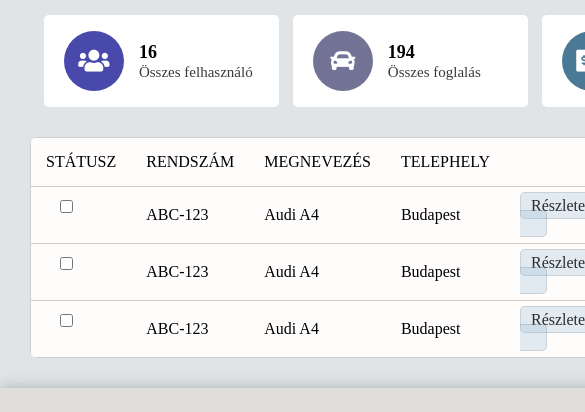
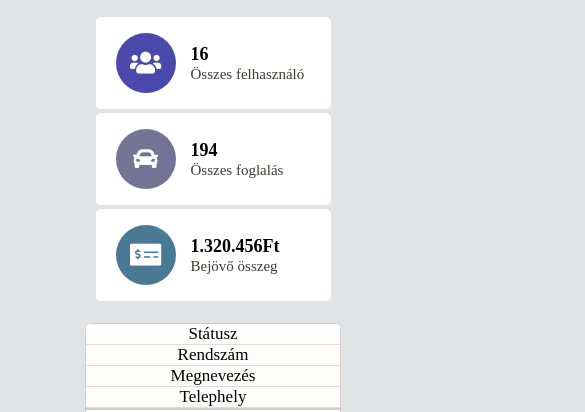
Before and after one commit to Autokolcsonzo/Autokolcsonzo, a plain HTML site: page Admin/adminAutok.html in a window 390 px wide. Shown: the part 238-650 px from the top of the page, 585 px wide, since content can reach past the window. Drawn offline with nearby package versions, Linux system fonts and the light colour scheme; a web font is replaced by a local one.

Commit message:
admin táblázat reszponzivitás

```diff
--- a/Admin/adminAutok.html
+++ b/Admin/adminAutok.html
@@ -10,7 +10,8 @@
         <!-- Scriptek -->
         <script src="https://ajax.googleapis.com/ajax/libs/jquery/3.5.1/jquery.min.js"></script>
         <link rel="stylesheet" href="https://pro.fontawesome.com/releases/v5.10.0/css/all.css" integrity="sha384-AYmEC3Yw5cVb3ZcuHtOA93w35dYTsvhLPVnYs9eStHfGJvOvKxVfELGroGkvsg+p" crossorigin="anonymous"/>
-        <script src="..\js/reszponzivDolgok.js"></script>
+        <script src="../js/reszponzivDolgok.js"></script>
+        <script src="../js/hambiMenu.js"></script>
         <style>
             /* Betűtípusok */
             @import url('https://fonts.googleapis.com/css2?family=IBM+Plex+Sans+Condensed:wght@200&display=swap');
@@ -22,7 +23,7 @@
 
         <!-- Stílusok -->
         <link rel="stylesheet" href="https://cdnjs.cloudflare.com/ajax/libs/font-awesome/4.7.0/css/font-awesome.min.css" />
-        <link rel="stylesheet" href="../css\szerkezet.css" />
+        <link rel="stylesheet" href="../css/szerkezet.css" />
         <link rel="stylesheet" href="../css/header.css" />
         <link rel="stylesheet" href="../css/footer.css" />
         <link rel="stylesheet" href="../css/nav.css" />
@@ -41,7 +42,7 @@
                     <div class="nav_right">
                         <ul>
                             <li class="nr_li dd_main">
-                                <img src="kepek/profile.png" alt="profile_img">
+                                <img src="../kepek/profile.png" alt="profile_img">
 
                                 <div class="dd_menu">
                                     <div class="dd_left">
@@ -75,7 +76,7 @@
                     <p class="reszponzivLogo">DropMyRide</p>
                     <ul>
                         <div class="logo">
-                            <img src="kepek/logo.png" alt="logo" />
+                            <img src="../kepek/logo.png" alt="logo" />
                         </div>
                         <li><a href="index.html">Kezdőlap</a></li>
                         <li><a href="#">Rólunk</a></li>
--- a/Admin/css/admin.css
+++ b/Admin/css/admin.css
@@ -99,6 +99,8 @@
   color: rgb(59, 59, 56);
 }
 
+/* TÁBLÁZAT */
+
 .tablazat {
   width: 96%;
   margin: 30px 0 30px 30px;
@@ -107,19 +109,8 @@
   border-radius: 8px;
 }
 
-.tablazat .tablazatStatusz {
-  display: flex;
-  justify-content: flex-start;
-  align-items: center;
-  text-align: start;
-}
-
-.tablazatStatusz input {
-  margin-top: 4%;
-  margin-left: 20%;
-}
-
 table {
+  width: 100%;
   border-collapse: collapse;
 }
 
@@ -133,13 +124,11 @@ tbody {
   border-radius: 8px;
 }
 
-thead td {
+thead th {
   font-size: 16px;
   text-transform: uppercase;
   font-weight: 500;
-  /* background-color: honeydew; */
-  text-align: start;
-  padding: 15px;
+  padding: 12px;
 }
 
 tbody tr td {
@@ -155,3 +144,48 @@ tbody tr td {
   border-radius: 5px;
   color: #2b2b2b;
 }
+
+@media only screen and (max-width: 1151px) {
+  body {
+    background-color: #e0e4e7;
+  }
+  /* }
+
+@media only screen and (max-width: 800px) { */
+  .tablazat {
+    display: flex;
+    margin: auto;
+    width: 60%;
+  }
+
+  table thead th {
+    border-bottom: 1px solid #ddd;
+    display: block;
+    text-align: center;
+    font-weight: bold;
+  }
+
+  table {
+    padding: 10px;
+  }
+
+  table tr {
+    display: block;
+  }
+
+  table td {
+    border-bottom: 1px solid #ddd;
+    display: block;
+    text-align: center;
+    font-size: 17px;
+  }
+
+  .values .val-box {
+    margin: 2px;
+  }
+
+  .values {
+    flex-direction: column;
+    margin-bottom: 20px;
+  }
+}
```
Also changed, not shown: Admin/adminFelhasznalok.html (+10 -8 lines), Felhasználó/felhasznaloiFoglalasok.html (+5 -3 lines), Felhasználó/felhasznaloiFooldal.html (+4 -2 lines), Felhasználó/felhasznaloiProfil.html (+4 -3 lines), bejelentkezes.html (+1 -1 lines), regisztracio.html (+1 -1 lines).
